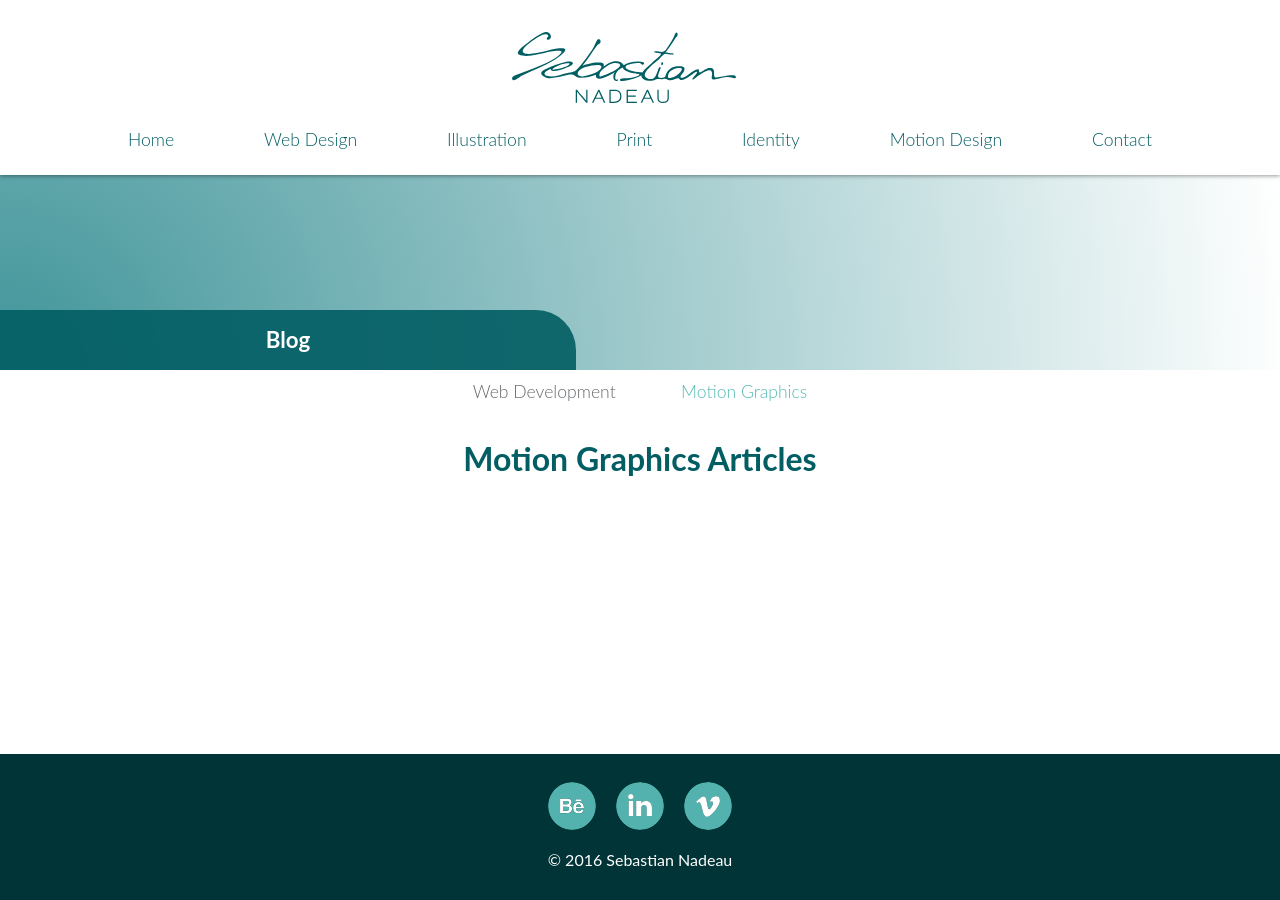
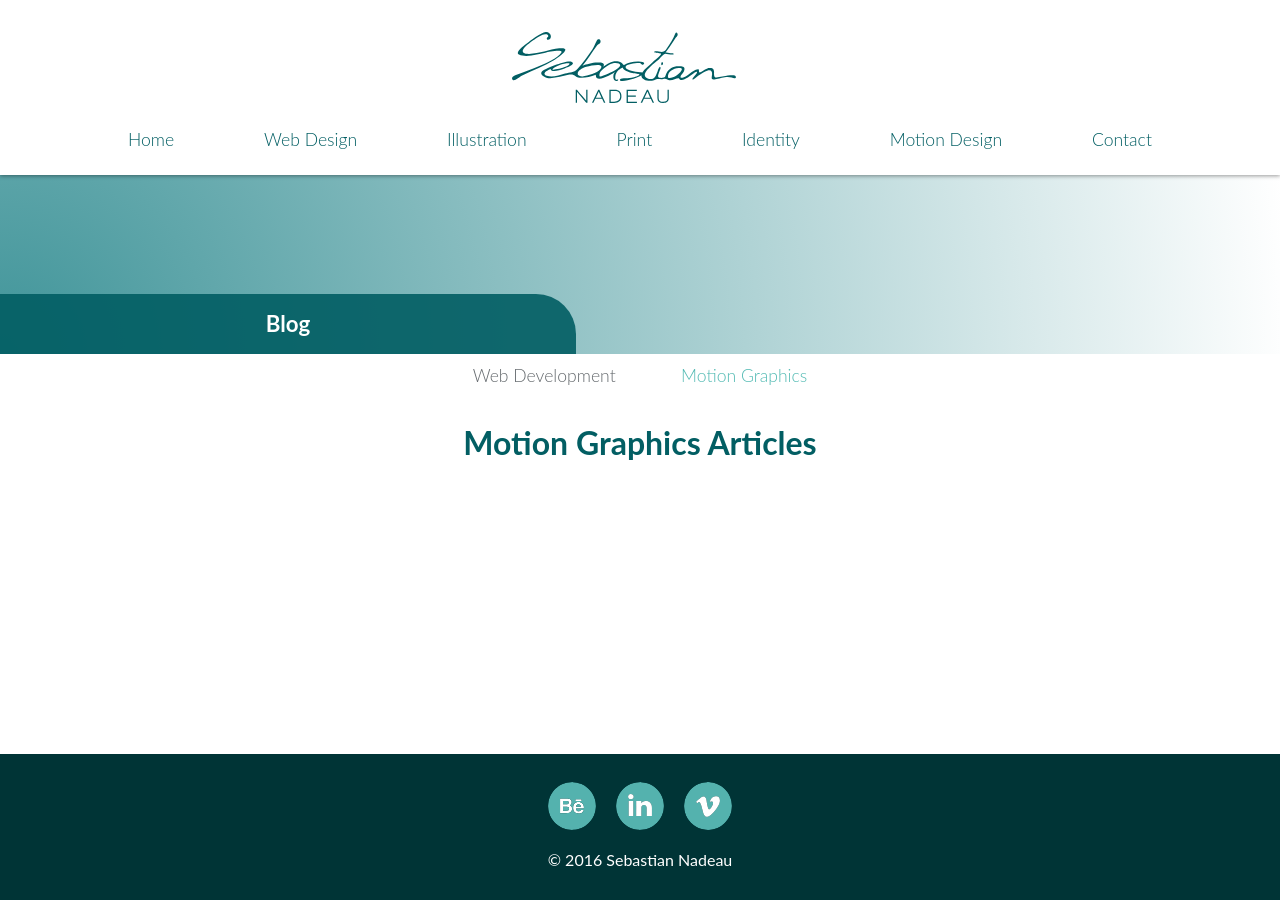
Before and after one commit to sebastiann88/personal-online-portfolio, a Jekyll site: the page built from blog-mo-graphics.html, in a window 1280 px wide. Built offline with Jekyll 4.4.1, drawn with Linux system fonts in a browser that asks for light colours; nearby versions of some CDN libraries.

Commit message:
refactor(css): change height of banner on different screen sizes

```diff
--- a/css/main.css
+++ b/css/main.css
@@ -656,7 +656,7 @@ footer > div {
     }
 
     .banner {
-        height: 10em;
+        height: 10.5em;
     }
 
 }
@@ -669,7 +669,7 @@ footer > div {
     }
 
     .banner {
-        height: 11em;
+        height: 10.5em;
     }
 
     .main-logo {
@@ -748,7 +748,7 @@ footer > div {
     }
 
     .banner {
-        height: 12em;
+        height: 11em;
     }
 
     #portfolio-intro {
@@ -872,7 +872,7 @@ footer > div {
     }
 
     .banner {
-        height: 12.5em;
+        height: 11.5em;
     }
 
 
@@ -891,7 +891,7 @@ footer > div {
     }
 
     .banner {
-        height: 13.5em;
+        height: 11.75em;
     }
 
     #portfolio-intro {
@@ -967,4 +967,8 @@ footer > div {
     .banner-carousel {
         height: 18.5em;
     }
+
+    .banner {
+        height: 13em;
+    }
 }
```
